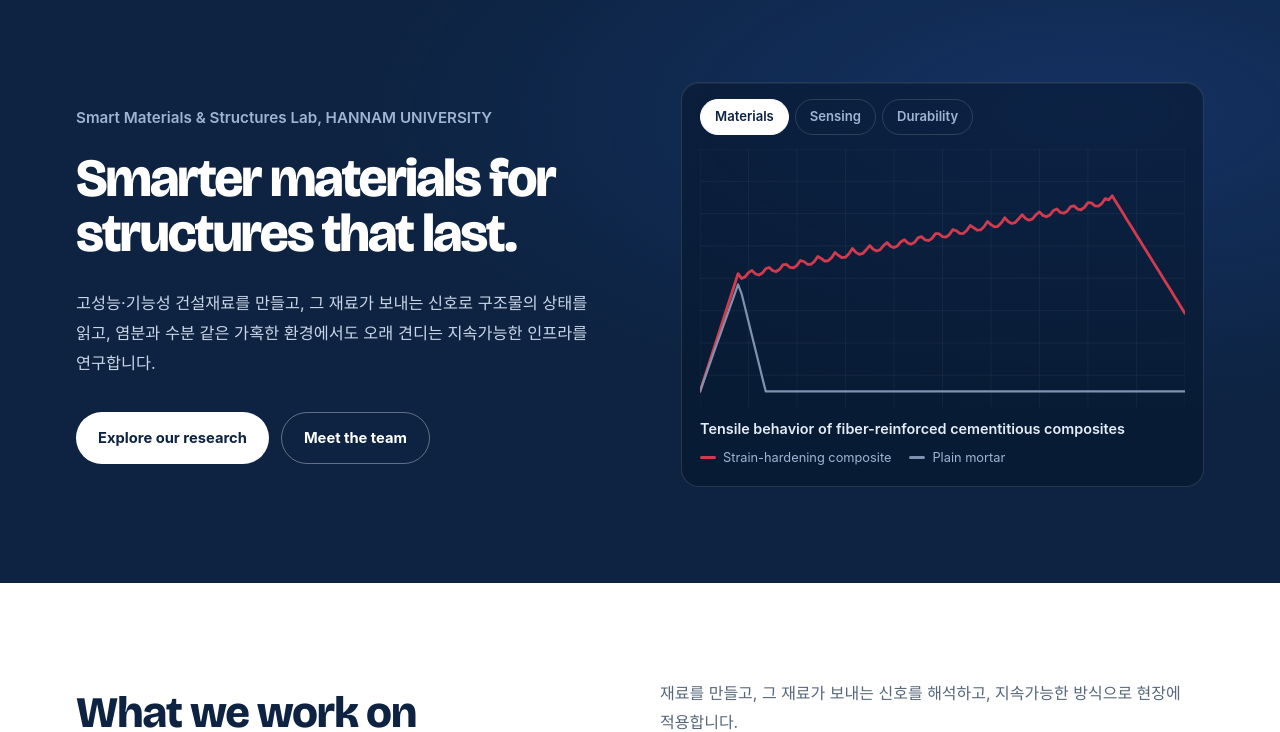
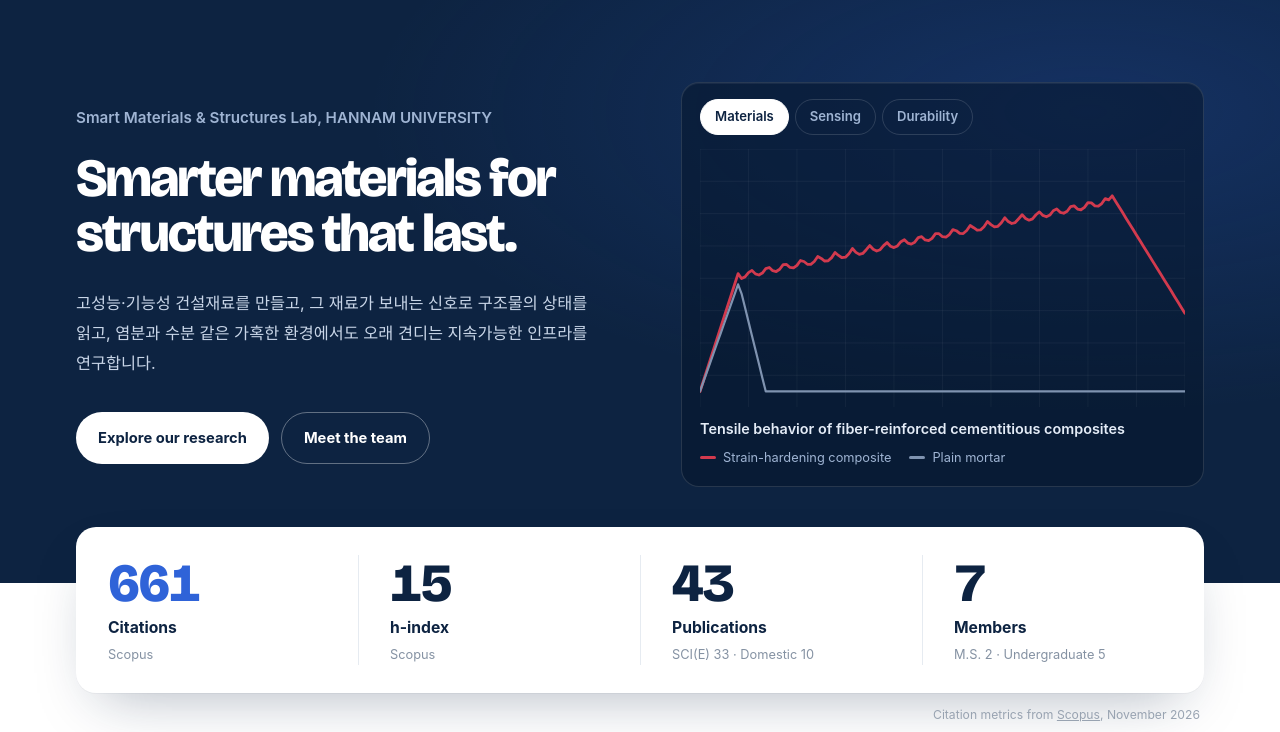
Before and after one commit to sms-laboratory/sms-laboratory.github.io, a plain HTML site: page index.html in a window 1280 px wide. Shown: the part 83-815 px from the top of the page. Drawn offline with nearby package versions, Linux system fonts and the light colour scheme.

Commit message:
Add at-a-glance stats band (citations, h-index, publications, members)
Co-Authored-By: Claude Opus 5.5 <noreply@anthropic.com>
Claude-Session: https://claude.ai/code/session_01KxWRM8uRCEetmZxq2TgqD5

```diff
--- a/home.css
+++ b/home.css
@@ -216,3 +216,63 @@
 @media (prefers-reduced-motion: reduce) {
     .theme img { transition: none; }
 }
+
+/* ---------- AT A GLANCE ---------- */
+.home-stats {
+    position: relative;
+    z-index: 2;
+    max-width: calc(var(--content) - 56px) !important;
+    margin: -56px auto 0 !important;
+    padding: 0 28px !important;
+}
+.stats {
+    display: grid;
+    grid-template-columns: repeat(4, minmax(0, 1fr));
+    margin: 0;
+    background: #fff;
+    border-radius: 20px;
+    box-shadow: 0 1px 0 rgba(13, 35, 65, .04), 0 24px 60px -24px rgba(13, 35, 65, .35);
+    overflow: hidden;
+}
+.stat {
+    position: relative;
+    display: flex;
+    flex-direction: column;
+    padding: 30px 32px 28px;
+}
+.stat + .stat::before {
+    content: "";
+    position: absolute;
+    left: 0; top: 28px; bottom: 28px;
+    width: 1px;
+    background: #E6EBF1;
+}
+.stat dt { order: 2; margin-top: 4px; color: var(--ink); font-size: .98rem; font-weight: 700; }
+.stat dd { margin: 0; }
+.stat dd:first-of-type { order: 1; }
+.stat-num {
+    display: block;
+    color: var(--ink);
+    font-family: var(--display);
+    font-size: clamp(2.6rem, 4.2vw, 3.6rem);
+    font-weight: 800;
+    font-variant-numeric: tabular-nums;
+    letter-spacing: -.04em;
+    line-height: 1;
+}
+.stat:first-child .stat-num { color: var(--blue); }
+.stat-note { order: 3; margin-top: 3px !important; color: #8592A3; font-size: .8rem; }
+.stats-source { margin: 12px 4px 0; color: #98A3B1; font-size: .76rem; text-align: right; }
+.stats-source a { color: inherit; }
+.home-themes { padding-top: 72px !important; }
+
+@media (max-width: 860px) {
+    .stats { grid-template-columns: repeat(2, minmax(0, 1fr)); }
+    .stat:nth-child(3)::before { display: none; }
+    .stat:nth-child(n+3) { border-top: 1px solid #E6EBF1; }
+}
+@media (max-width: 650px) {
+    .home-stats { margin-top: -36px !important; padding: 0 16px !important; }
+    .stat { padding: 22px 20px 20px; }
+    .stats-source { text-align: left; }
+}
--- a/index.html
+++ b/index.html
@@ -14,7 +14,7 @@
     <link rel="preconnect" href="https://fonts.googleapis.com">
     <link rel="preconnect" href="https://fonts.gstatic.com" crossorigin>
     <link href="https://fonts.googleapis.com/css2?family=Bricolage+Grotesque:opsz,wght@12..96,500;12..96,700;12..96,800&display=swap" rel="stylesheet">
-    <link rel="stylesheet" href="home.css?v=1">
+    <link rel="stylesheet" href="home.css?v=2">
   <script src="nav.js" defer></script>
 </head>
 
@@ -114,6 +114,39 @@
                 </figcaption>
             </figure>
         </div>
+    </section>
+
+
+    <!-- ==========================================
+         AT A GLANCE (숫자는 data-count 값을 바꾸면 됩니다)
+         Citations / h-index: Scopus 기준 (2026.11)
+         Publications: SCI(E) 33 + 국내 논문 10
+         Members: 현재 석사 2 + 학부연구생 5
+         ========================================== -->
+    <section class="home-stats" aria-label="SMS Lab at a glance">
+        <dl class="stats">
+            <div class="stat">
+                <dt>Citations</dt>
+                <dd><span class="stat-num" data-count="661">661</span></dd>
+                <dd class="stat-note">Scopus</dd>
+            </div>
+            <div class="stat">
+                <dt>h-index</dt>
+                <dd><span class="stat-num" data-count="15">15</span></dd>
+                <dd class="stat-note">Scopus</dd>
+            </div>
+            <div class="stat">
+                <dt>Publications</dt>
+                <dd><span class="stat-num" data-count="43">43</span></dd>
+                <dd class="stat-note">SCI(E) 33 &middot; Domestic 10</dd>
+            </div>
+            <div class="stat">
+                <dt>Members</dt>
+                <dd><span class="stat-num" data-count="7">7</span></dd>
+                <dd class="stat-note">M.S. 2 &middot; Undergraduate 5</dd>
+            </div>
+        </dl>
+        <p class="stats-source">Citation metrics from <a href="https://www.scopus.com/authid/detail.uri?authorId=56949225100" target="_blank" rel="noopener noreferrer">Scopus</a>, November 2026</p>
     </section>
 
 
@@ -253,6 +286,24 @@
 </footer>
 
 <script>
+// AT A GLANCE: 화면에 보이면 숫자가 0부터 올라갑니다 (한 번만)
+(function () {
+    var nums = document.querySelectorAll('.stat-num');
+    if (!nums.length || window.matchMedia('(prefers-reduced-motion: reduce)').matches || !('IntersectionObserver' in window)) return;
+    nums.forEach(function (n) { n.textContent = '0'; });
+    var io = new IntersectionObserver(function (entries) {
+        if (!entries.some(function (e) { return e.isIntersecting; })) return;
+        io.disconnect();
+        var start = performance.now(), dur = 1400;
+        (function tick(now) {
+            var p = Math.min(1, (now - start) / dur), e = 1 - Math.pow(1 - p, 3);
+            nums.forEach(function (n) { n.textContent = Math.round(+n.dataset.count * e).toLocaleString('en-US'); });
+            if (p < 1) requestAnimationFrame(tick);
+        })(start);
+    }, { threshold: .4 });
+    io.observe(document.querySelector('.stats'));
+})();
+
 // HERO 그래프: 연구 분야 3가지를 번갈아 보여 줍니다
 (function () {
     var fig = document.querySelector('.signal');
```
